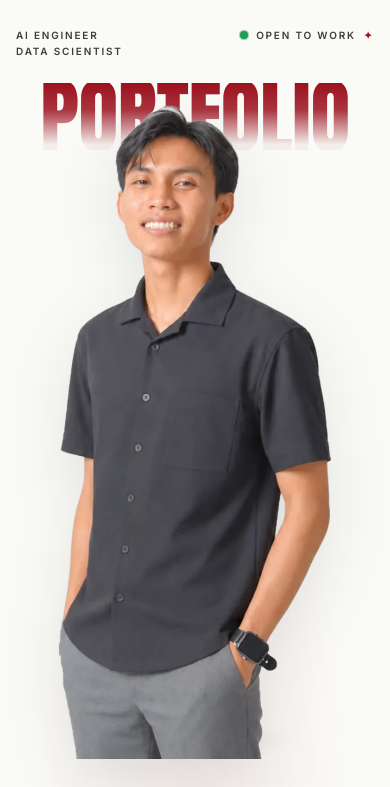
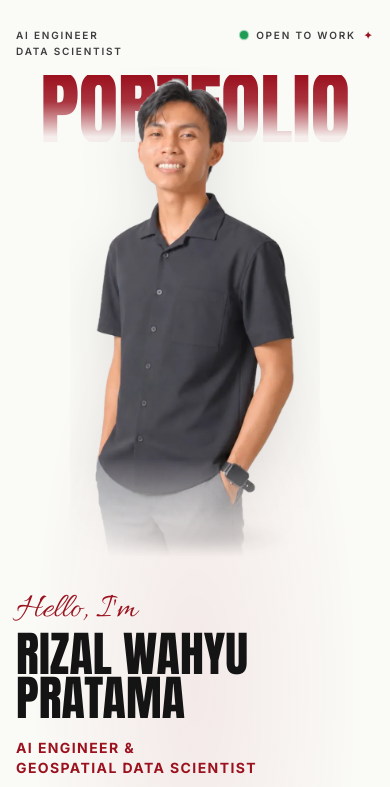
Before and after one commit to rizaledc/rizaledc-portofolio, a plain HTML site: page index.html in a window 390 px wide. Shown: the part 57-844 px from the top of the page. Drawn offline with Linux system fonts and the light colour scheme.

Commit message:
Fix hero overlap, fade hero into page, new SOBAT photo, simpler logos
- Hero text now always starts below the PORTFOLIO wordmark at every viewport; name on two lines
- Hero photo capped so the hero fits one screen on desktop; smaller photo with soft fade on mobile
- Replace scrolling skills marquee with a gradient fade into the next section
- Clearer SOBAT photo; name the award (Anugerah Adibrata)
- Replace logo concepts with three simple abstract marks (Escape, Comet, Quadrant)

Co-Authored-By: Claude Opus 5.5 <noreply@anthropic.com>
Claude-Session: https://claude.ai/code/session_011eVbEGki5XFA5mhqGZiesv

```diff
--- a/index.html
+++ b/index.html
@@ -109,7 +109,7 @@
         <div class="container hero-grid">
             <div class="hero-left">
                 <p class="script">Hello, I'm</p>
-                <h1 class="hero-name">Rizal<br>Wahyu<br>Pratama</h1>
+                <h1 class="hero-name">Rizal Wahyu<br>Pratama</h1>
                 <p class="hero-role">AI Engineer &amp;<br>Geospatial Data Scientist</p>
                 <p class="hero-bio">I turn data, especially satellite and spatial data, into working AI products. Python, FastAPI, React and agentic AI, from model to production.</p>
                 <div class="hero-actions">
@@ -137,14 +137,6 @@
         </div>
     </section>
 
-    <!-- ============ MARQUEE ============ -->
-    <div class="marquee" aria-hidden="true">
-        <div class="marquee-track">
-            <span>Agentic AI</span><span>✦</span><span>FastAPI</span><span>✦</span><span>Google Earth Engine</span><span>✦</span><span>Remote Sensing</span><span>✦</span><span>IndoBERT</span><span>✦</span><span>LightGBM</span><span>✦</span><span>React</span><span>✦</span><span>SHAP</span><span>✦</span>
-            <span>Agentic AI</span><span>✦</span><span>FastAPI</span><span>✦</span><span>Google Earth Engine</span><span>✦</span><span>Remote Sensing</span><span>✦</span><span>IndoBERT</span><span>✦</span><span>LightGBM</span><span>✦</span><span>React</span><span>✦</span><span>SHAP</span><span>✦</span>
-        </div>
-    </div>
-
     <!-- ============ LATEST WIN ============ -->
     <section class="section win" id="latest">
         <div class="container win-grid">
@@ -168,15 +160,15 @@
 
         <div class="container win-grid win-grid-alt">
             <figure class="win-photo reveal">
-                <img src="assets/sobat-ut-winner.webp" alt="Rizal holding the Best of the Best board at the SOBAT Competition 2026, United Tractors head office" loading="lazy" width="450" height="800">
+                <img src="assets/sobat-ut-winner.webp" alt="Rizal holding the Best of the Best board at the SOBAT Competition 2026, United Tractors head office" loading="lazy" width="520" height="924">
                 <figcaption>United Tractors HQ, Jakarta</figcaption>
             </figure>
             <div class="win-body reveal">
-                <p class="kicker"><span class="spark">✦</span> National champion &middot; 2026</p>
+                <p class="kicker"><span class="spark">✦</span> Anugerah Adibrata &middot; 2026</p>
                 <h2 class="display win-title">Best of<br>the Best<span class="accent">.</span><br>SOBAT</h2>
-                <p class="win-track">Polytechnic &amp; University category</p>
+                <p class="win-track">SOBAT Competition 2026 &middot; Polytechnic / University category</p>
                 <p class="win-org">Organised by <strong>PT United Tractors Tbk</strong> &middot; member of Astra</p>
-                <p class="win-text">Top award in the polytechnic and university category of the SOBAT Competition 2026 with Orbitani, the AI and geospatial precision-agriculture platform. One of three national awards Orbitani won this year.</p>
+                <p class="win-text">Top award (Anugerah Adibrata) in the polytechnic and university category of the SOBAT Competition 2026 with Orbitani, the AI and geospatial precision-agriculture platform. One of three national awards Orbitani won this year.</p>
                 <a href="https://www.orbitani.com/" target="_blank" rel="noopener" class="link-arrow">See Orbitani <i class="fas fa-arrow-right"></i></a>
             </div>
         </div>
@@ -378,7 +370,7 @@
                     <span class="award-year">2026</span>
                     <div class="award-main">
                         <h3>Best of the Best, SOBAT Competition</h3>
-                        <p>PT United Tractors Tbk &middot; polytechnic &amp; university category, with Orbitani</p>
+                        <p>Anugerah Adibrata &middot; PT United Tractors Tbk &middot; polytechnic / university category, with Orbitani</p>
                     </div>
                     <span class="award-badge">Best</span>
                 </li>
--- a/style.css
+++ b/style.css
@@ -168,12 +168,20 @@ strong { font-weight: 600; }
     position: relative;
     padding-top: 96px;
     overflow: hidden;
+    --word: clamp(4.5rem, 15vw, 14rem);
     background:
-        radial-gradient(60% 50% at 50% 60%, rgba(155, 17, 30, .06), transparent 70%),
+        radial-gradient(60% 50% at 50% 55%, rgba(155, 17, 30, .07), transparent 70%),
         var(--bg);
-    border-bottom: 1px solid var(--line);
 }
-.hero-top { display: flex; justify-content: space-between; align-items: flex-start; position: relative; z-index: 3; }
+/* soft fade so the hero melts into the next section */
+.hero::after {
+    content: '';
+    position: absolute; left: 0; right: 0; bottom: 0; height: 200px;
+    background: linear-gradient(180deg, rgba(250, 250, 247, 0) 0%, rgba(250, 250, 247, .85) 60%, var(--bg) 100%);
+    pointer-events: none;
+    z-index: 3;
+}
+.hero-top { display: flex; justify-content: space-between; align-items: flex-start; position: relative; z-index: 4; min-height: 40px; }
 .eyebrow {
     font-size: 11px; font-weight: 600; letter-spacing: .18em; text-transform: uppercase; line-height: 1.6;
     color: var(--ink-2);
@@ -192,10 +200,10 @@ strong { font-weight: 600; }
 
 .hero-word {
     position: absolute;
-    top: 150px; left: 50%;
+    top: 144px; left: 50%;
     transform: translateX(-50%);
     font-family: var(--display);
-    font-size: clamp(5.5rem, 19.5vw, 18.5rem);
+    font-size: var(--word);
     line-height: .82;
     letter-spacing: -.005em;
     white-space: nowrap;
@@ -207,18 +215,18 @@ strong { font-weight: 600; }
 }
 
 .hero-grid {
-    position: relative; z-index: 2;
     display: grid;
-    grid-template-columns: 1fr minmax(320px, 1.05fr) .8fr;
+    grid-template-columns: 1.2fr minmax(300px, 1fr) .85fr;
     align-items: end;
     gap: 24px;
-    min-height: min(820px, calc(100vh - 96px));
+    /* text always starts below the big word, so they never collide */
+    padding-top: calc(var(--word) * .82 + 32px);
 }
 
-.hero-left { padding-bottom: 64px; align-self: end; position: relative; z-index: 3; }
+.hero-left { padding-bottom: 72px; align-self: end; position: relative; z-index: 4; }
 .script {
     font-family: var(--script);
-    font-size: clamp(2.4rem, 3.6vw, 3.4rem);
+    font-size: clamp(2.2rem, 3.2vw, 3rem);
     color: var(--accent);
     line-height: 1;
     margin-bottom: 4px;
@@ -227,8 +235,8 @@ strong { font-weight: 600; }
     font-family: var(--display);
     font-weight: 400;
     text-transform: uppercase;
-    font-size: clamp(3.4rem, 6.6vw, 6rem);
-    line-height: .9;
+    font-size: clamp(3rem, 5.4vw, 5rem);
+    line-height: .92;
     color: var(--ink);
     margin-bottom: 18px;
 }
@@ -241,7 +249,7 @@ strong { font-weight: 600; }
 .hero-loc { font-size: 12px; font-weight: 500; letter-spacing: .06em; text-transform: uppercase; color: var(--muted); }
 .hero-loc i { color: var(--accent); margin-right: 4px; }
 
-.hero-photo-wrap { align-self: end; display: flex; justify-content: center; position: relative; }
+.hero-photo-wrap { align-self: end; display: flex; justify-content: center; position: relative; z-index: 2; margin-top: calc(var(--word) * -.62); }
 .hero-photo-wrap::before {
     content: '';
     position: absolute; bottom: 0; left: 50%; transform: translateX(-50%);
@@ -252,12 +260,13 @@ strong { font-weight: 600; }
 .hero-photo {
     position: relative;
     width: 100%; max-width: 420px; height: auto;
-    max-height: calc(100vh - 150px);
+    /* keep the whole hero within one screen on desktop */
+    max-height: max(440px, calc(100vh - 168px - var(--word) * .2));
     object-fit: contain; object-position: bottom;
     filter: drop-shadow(0 20px 30px rgba(20, 20, 20, .10));
 }
 
-.hero-right { padding-bottom: 64px; align-self: end; }
+.hero-right { padding-bottom: 72px; align-self: end; position: relative; z-index: 4; }
 .hero-callout {
     display: flex; gap: 14px; align-items: center;
     margin-bottom: 36px;
@@ -280,15 +289,6 @@ strong { font-weight: 600; }
 }
 .hero-stats li > span { font-size: 11px; font-weight: 600; letter-spacing: .12em; text-transform: uppercase; color: var(--ink-2); line-height: 1.5; }
 
-/* ---------- Marquee ---------- */
-.marquee { overflow: hidden; border-bottom: 1px solid var(--line); background: var(--surface); padding: 18px 0; }
-.marquee-track { display: flex; gap: 28px; width: max-content; animation: marquee 40s linear infinite; }
-.marquee-track span {
-    font-family: var(--display); font-size: 26px; text-transform: uppercase; color: var(--ink);
-    white-space: nowrap;
-}
-.marquee-track span:nth-child(even) { color: var(--accent); font-family: var(--sans); font-size: 16px; align-self: center; }
-@keyframes marquee { to { transform: translateX(-50%); } }
 
 /* ---------- Sections ---------- */
 .section { padding: 112px 0; }
@@ -548,8 +548,8 @@ strong { font-weight: 600; }
    ========================================================== */
 @media (max-width: 1080px) {
     .nav-links { gap: 20px; }
-    .hero-grid { grid-template-columns: 1fr 1fr; }
-    .hero-right { grid-column: 1 / -1; padding: 0 0 48px; display: grid; grid-template-columns: 1fr 2fr; gap: 32px; align-items: center; }
+    .hero-grid { grid-template-columns: 1.1fr 1fr; }
+    .hero-right { grid-column: 1 / -1; padding: 8px 0 72px; display: grid; grid-template-columns: 1fr 2fr; gap: 32px; align-items: center; }
     .hero-callout { margin-bottom: 0; }
     .hero-stats { display: grid; grid-template-columns: repeat(3, 1fr); gap: 16px; }
     .hero-stats li, .hero-stats li:last-child { border: 0; border-top: 1px solid var(--line); flex-direction: column; align-items: flex-start; gap: 6px; }
@@ -571,10 +571,13 @@ strong { font-weight: 600; }
     .section, .win { padding: 80px 0; }
 
     .hero { padding-top: 84px; }
-    .hero-word { top: 140px; font-size: 21vw; }
-    .hero-grid { grid-template-columns: 1fr; min-height: 0; gap: 0; }
-    .hero-photo-wrap { grid-column: 1; grid-row: 1; margin-top: 8vw; }
-    .hero-photo { max-width: min(78vw, 380px); max-height: none; }
+    .hero { --word: 21vw; }
+    .hero-word { top: 132px; }
+    .hero-grid { grid-template-columns: 1fr; gap: 0; padding-top: calc(var(--word) * .3); }
+    .hero-photo-wrap { grid-column: 1; grid-row: 1; margin-top: 0; }
+    .hero::after { height: 120px; }
+    .hero-photo { max-width: min(64vw, 320px); max-height: 58vh; }
+    .hero-photo { -webkit-mask-image: linear-gradient(#000 80%, transparent); mask-image: linear-gradient(#000 80%, transparent); }
     .hero-left { grid-column: 1; grid-row: 2; padding: 36px 0 32px; }
     .hero-right { grid-template-columns: 1fr; gap: 24px; }
 
@@ -616,7 +619,6 @@ strong { font-weight: 600; }
     .award-year { grid-column: 1 / -1; font-size: 20px; }
     .tool-grid { grid-template-columns: repeat(2, 1fr); }
     .edu-row { flex-direction: column; gap: 4px; }
-    .marquee-track span { font-size: 20px; }
     .win-photo::before, .win-grid-alt .win-photo::before { inset: 12px -10px -12px 12px; }
     .cta-quote { padding: 36px 24px; }
 }
```
Also changed, not shown: assets/logo/logo-1-escape.svg (added), assets/logo/logo-2-comet.svg (added), assets/logo/logo-3-quadrant.svg (added), assets/logo/logo-a-compass.svg (deleted), assets/logo/logo-b-orbit.svg (deleted), assets/logo/logo-c-modular-r.svg (deleted), assets/sobat-ut-winner.webp.
